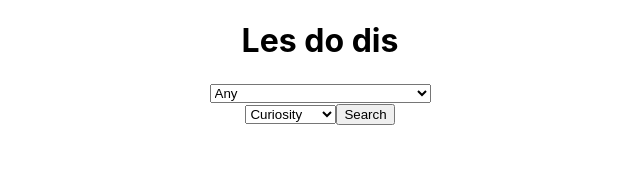
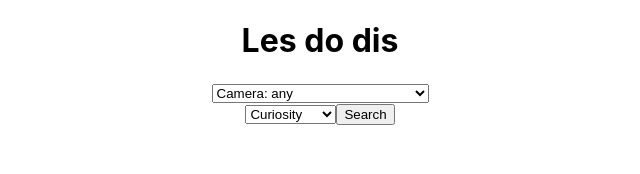
Before and after one commit to YaroslavBkh/curiosity, a React (Create React App) app: page / in a window 1280 px wide. Shown: the top 174 px of the page, without its empty margins (320-960 px from the left). Built offline with nearby package versions, Linux system fonts and the light colour scheme.

Commit message:
Prettify things

```diff
--- a/src/components/selectors/CameraSelector/CameraSelector.js
+++ b/src/components/selectors/CameraSelector/CameraSelector.js
@@ -13,15 +13,15 @@ const CameraSelector = () => {
     // Display cameras by actual presence on rovers
     <div>
       <select name="cameras" onChange={handleChange}>
-        <option value="">Any</option>
-        <option value="FHAZ">Front Hazard Avoidance Camera/</option>
+        <option value="">Camera: any</option>
+        <option value="FHAZ">Front Hazard Avoidance Camera</option>
         <option value="NAVCAM">Navigation Camera</option>
         {rover === 'Curiosity' && (
           <>
             <option value="MAST">Mast Camera</option>
             <option value="CHEMCAM">Chemistry and Camera Complex</option>
             <option value="MAHLI">Mars Hand Lens Imager</option>
-            <option value="MARDI">Mars Descent Imager/</option>
+            <option value="MARDI">Mars Descent Imager</option>
           </>
         )}
         <option value="RHAZ">Rear Hazard Avoidance Camera</option>
```
